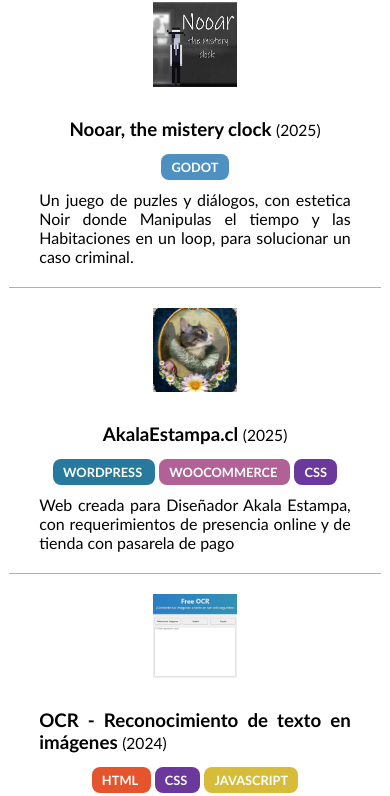
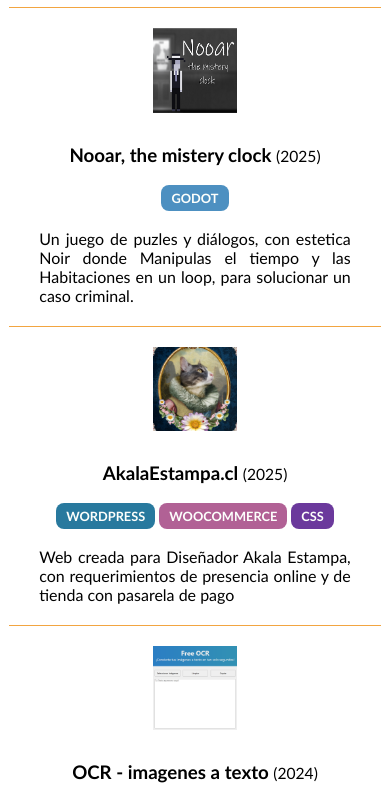
Before and after one commit to amcaricola/web-amcaricola, a website with bundled scripts: page index.html in a window 390 px wide. Shown: the part 2608-3404 px from the top of the page. Built offline with nearby package versions, Linux system fonts and the light colour scheme.

Commit message:
Add stack container & ASTRO color; rename OCR
Introduce .card-stacks-container and adjust .card-stack margins in css/index.css to center and tighten spacing for stack badges. Update src/Portfolio.js to add class names (card-title, card-stacks-container) and register an ASTRO color in the stack mapping so ASTRO badges render with the correct color. Rename the OCR project title and alt text in src/portafolio_Db.js to a shorter, clearer label ("OCR - imagenes a texto"). These tweaks improve stack badge layout and styling.

```diff
--- a/css/index.css
+++ b/css/index.css
@@ -266,11 +266,18 @@
   align-items: center;
 }
 
+.card-stacks-container{
+  display: flex;
+  justify-content: center;
+  align-items: center;
+
+}
+
 .card-stack {
   background: burlywood;
   padding: 5px 10px;
   border-radius: 8px;
-  margin: 0 5px;
+  margin: 0px 5px;
   font-size: 0.8rem;
   font-weight: bold;
   color: var(--white);
@@ -449,7 +456,7 @@
   }
 
   .card-stack {
-    margin: 5px 2px;
+    margin: 3px 2px;
   }
 
   .header h3 {
--- a/src/Portfolio.js
+++ b/src/Portfolio.js
@@ -25,8 +25,8 @@
   <img loading="lazy" src=${img} alt=${alt} />
   <div>
     <div class="card-name-stack">
-    <h3> ${title} <small>(${year})</small></h3>
-    <span>
+    <h3 class="card-title"> ${title} <small>(${year})</small></h3>
+    <span class="card-stacks-container">
       ${stackItems}
     </span>
 
@@ -64,6 +64,9 @@
       case "GODOT":
         color = "#4D90C1";
         break;
+      case "ASTRO":
+        color = "#131347";
+        break;
     }
 
     all_stacks += `<span class="card-stack" style="background-color: ${color};"  > ${element} </span> \n`;
--- a/src/portafolio_Db.js
+++ b/src/portafolio_Db.js
@@ -43,8 +43,8 @@
     stacks: ["WORDPRESS", "WOOCOMMERCE", "CSS"],
   },
   {
-    title: "OCR - Reconocimiento de texto en imágenes",
-    alt: "OCR - Reconocimiento de texto en imágenes",
+    title: "OCR - imagenes a texto",
+    alt: "OCR - imagenes a texto",
     img: "./img/portafolio/web-img/ocr.png",
     link: "./OCR",
     year: 2024,
```
